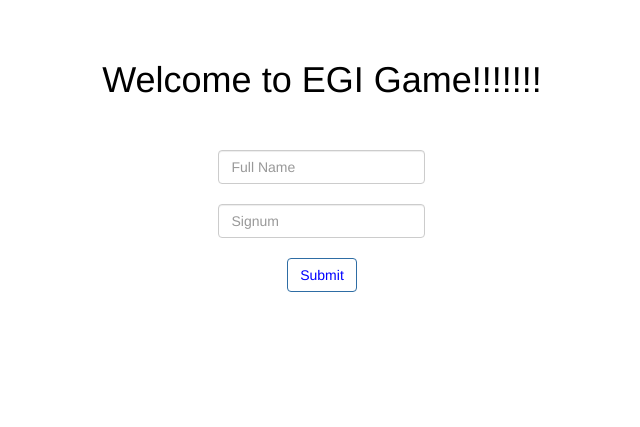
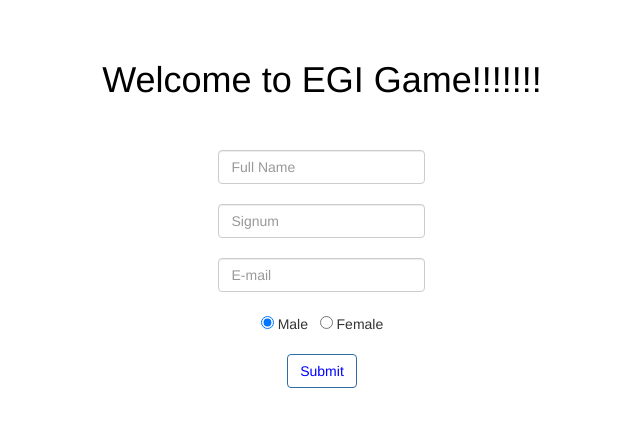
Before and after one commit to ramkriss523/MyInnovationWork, a Django app: page / in a window 1280 px wide. Shown: the top 427 px of the page, without its empty margins (313-953 px from the left). Run offline with Django 3.2, Linux system fonts and the light colour scheme; some libraries are stand-ins or nearby versions.

Commit message:
Updated changes

```diff
--- a/EGIGame/templates/login.html
+++ b/EGIGame/templates/login.html
@@ -16,6 +16,9 @@
     {% endif %}
     <input type="text" class="form-control" name="fullname" placeholder="Full Name" maxlength="50" required><br><br>
     <input type="text" class="form-control" name="signumname" placeholder="Signum" maxlength="7" required><br><br>
+    <input type="text" class="form-control" name="email" placeholder="E-mail" maxlength="50" required><br><br>
+    <input type="radio" name="gender" value="male" checked> Male&nbsp;&nbsp;
+    <input type="radio" name="gender" value="female"> Female<br><br>
     <input class="btn btn-primary" type="submit" value="Submit" id="login_button" name="log_in">
 
     <br>
```
